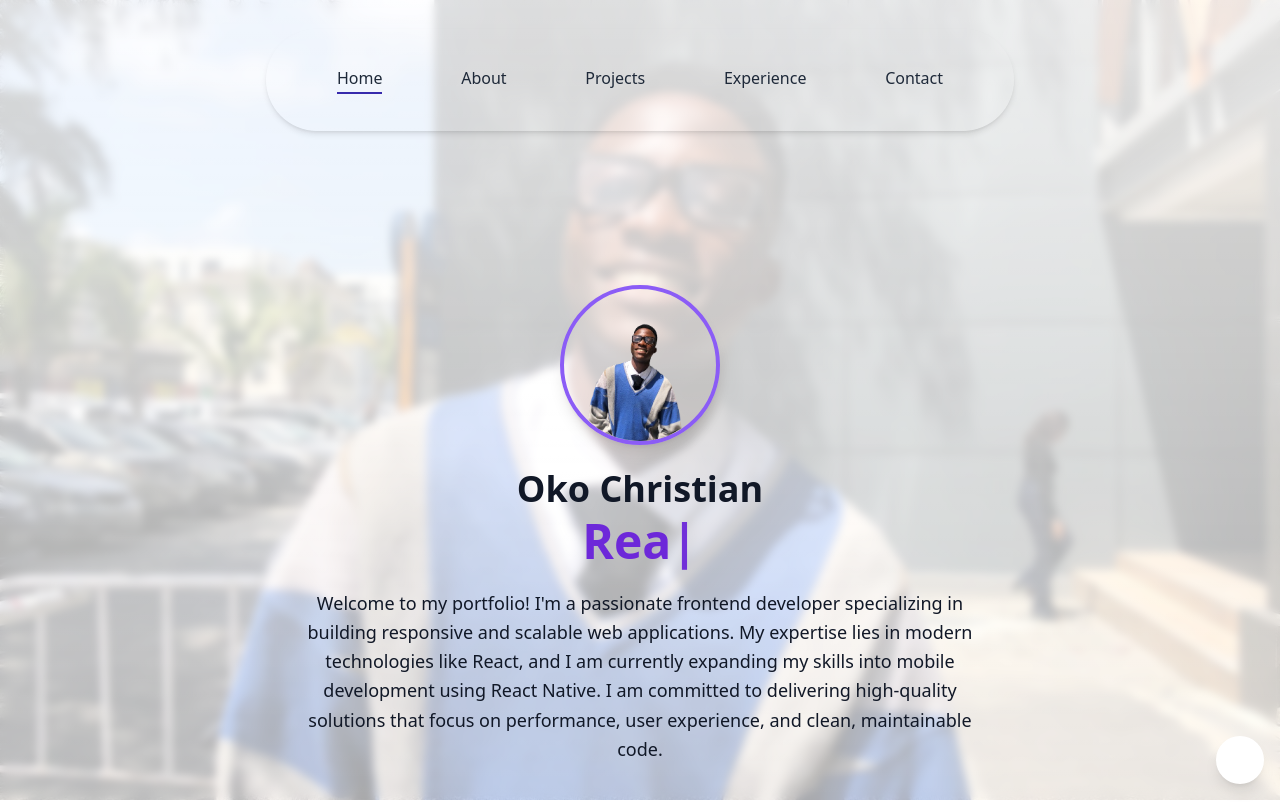
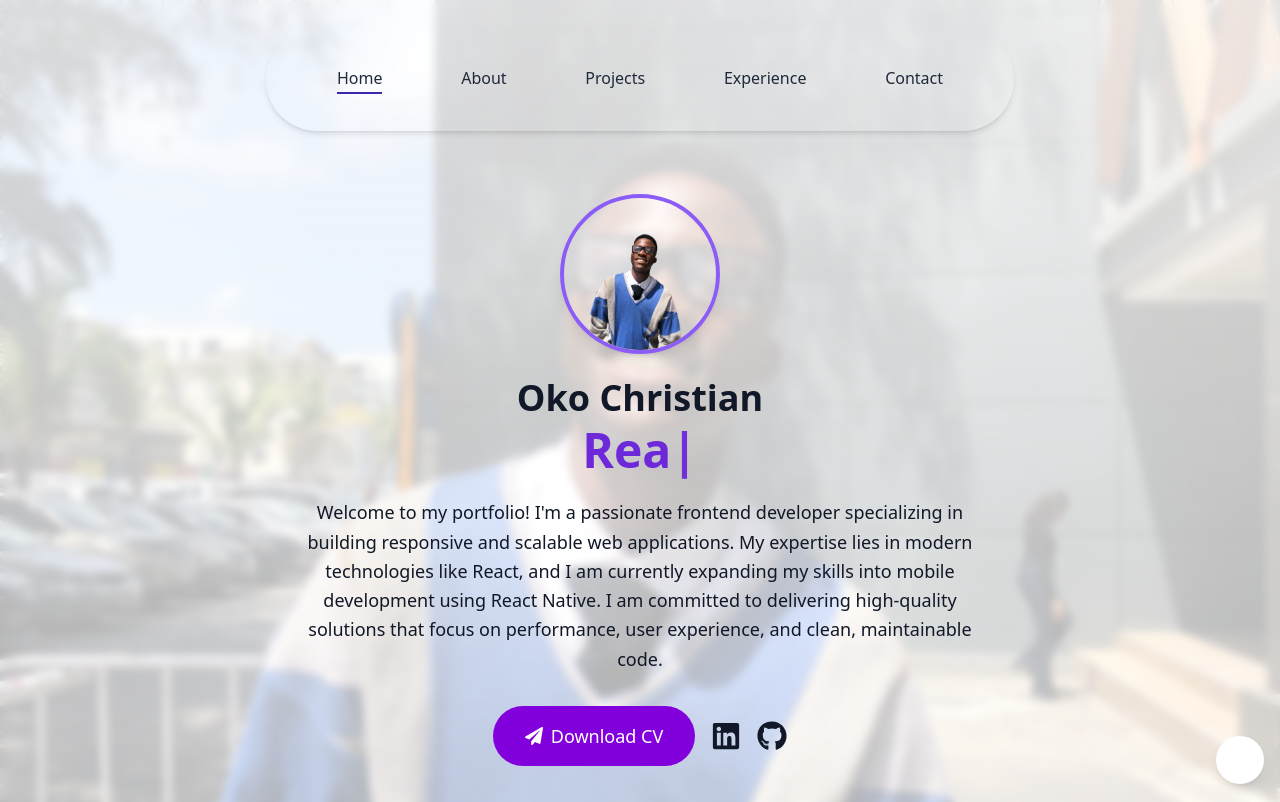
Before and after one commit to Dev-caezar/My-Portfolio, a React (Vite) app: page / in a window 1280 px wide. Shown: the top 802 px of the page. Built offline with nearby package versions, Linux system fonts and the light colour scheme.

Commit message:
added the download button

```diff
--- a/src/components/Hero.jsx
+++ b/src/components/Hero.jsx
@@ -3,6 +3,7 @@ import { motion } from 'framer-motion';
 import { useSelector } from 'react-redux';
 import heroImage from "../assets/image/myself5.png";
 import myself from "../assets/image/myself4.png";
+import { FaLinkedin, FaGithub, FaPaperPlane } from 'react-icons/fa';
 
 const Hero = () => {
    const isDarkMode = useSelector((state) => state.theme.isDarkMode);
@@ -59,14 +60,21 @@ const Hero = () => {
             type: "spring",
             stiffness: 100,
             damping: 10,
-            delay: 0.5
+            delay: 0.5,
+            delayChildren: 0.7, // Delay for children animations
+            staggerChildren: 0.2 // Stagger delay for children
          }
       }
    };
 
+   const buttonVariants = {
+      hidden: { opacity: 0, y: 20 },
+      visible: { opacity: 1, y: 0, transition: { duration: 0.5 } }
+   };
+
    return (
       <div
-         className="w-full h-screen relative flex items-center md:items-end justify-center pb-9"
+         className="w-full h-[120vh] relative flex items-center md:items-center justify-center"
          style={{
             backgroundImage: `url(${heroImage})`,
             backgroundSize: 'cover',
@@ -122,6 +130,33 @@ const Hero = () => {
                   and I am currently expanding my skills into mobile development using React Native. I am committed to delivering high-quality solutions that focus on
                   performance, user experience, and clean, maintainable code.
                </p>
+
+               {/* Download CV and Social Media Icons */}
+               <motion.div
+                  className="mt-8 flex flex-col sm:flex-row items-center gap-4"
+                  variants={textVariants}
+               >
+                  {/* Download CV Button */}
+                  <motion.a
+                     href="/your-cv.pdf" // Replace with the actual path to your CV
+                     download="Oko-Christian-CV"
+                     className="flex items-center gap-2 px-8 py-4 text-lg font-medium rounded-full text-white transition-colors duration-300 bg-purple-700 hover:bg-purple-800"
+                     variants={buttonVariants}
+                  >
+                     <FaPaperPlane />
+                     Download CV
+                  </motion.a>
+
+                  {/* Social Media Icons */}
+                  <div className="flex gap-4">
+                     <motion.a href="https://linkedin.com/in/yourprofile" target="_blank" rel="noopener noreferrer" variants={buttonVariants}>
+                        <FaLinkedin className="text-3xl hover:text-purple-500 transition-colors" />
+                     </motion.a>
+                     <motion.a href="https://github.com/yourprofile" target="_blank" rel="noopener noreferrer" variants={buttonVariants}>
+                        <FaGithub className="text-3xl hover:text-purple-500 transition-colors" />
+                     </motion.a>
+                  </div>
+               </motion.div>
             </motion.div>
          </div>
       </div>
```
